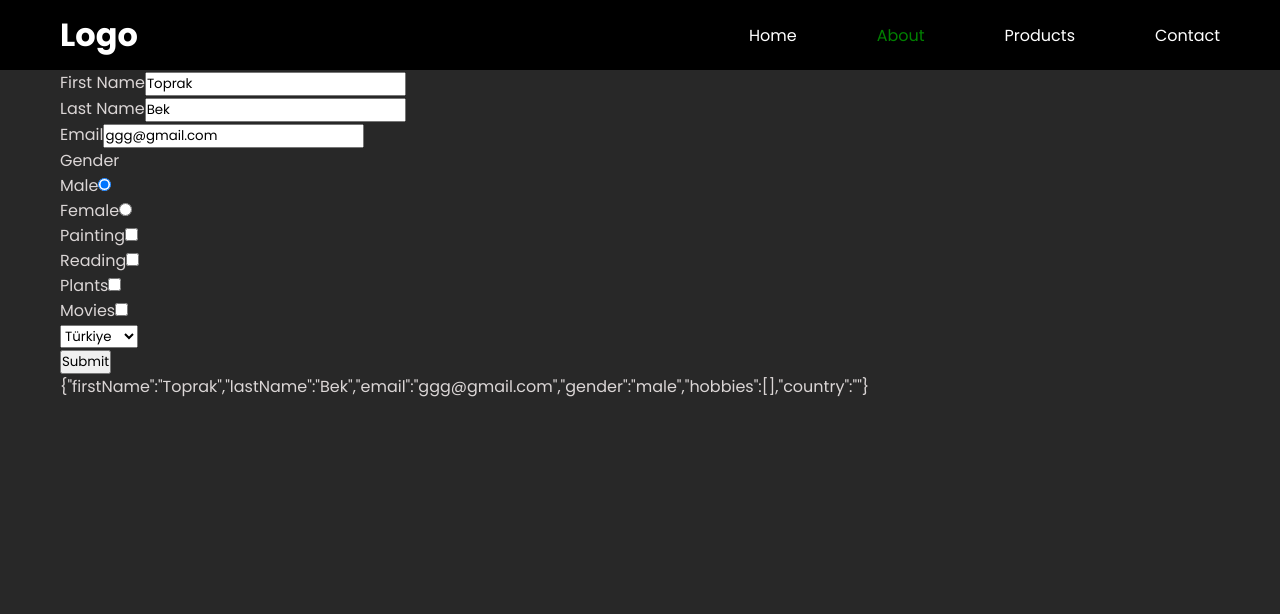
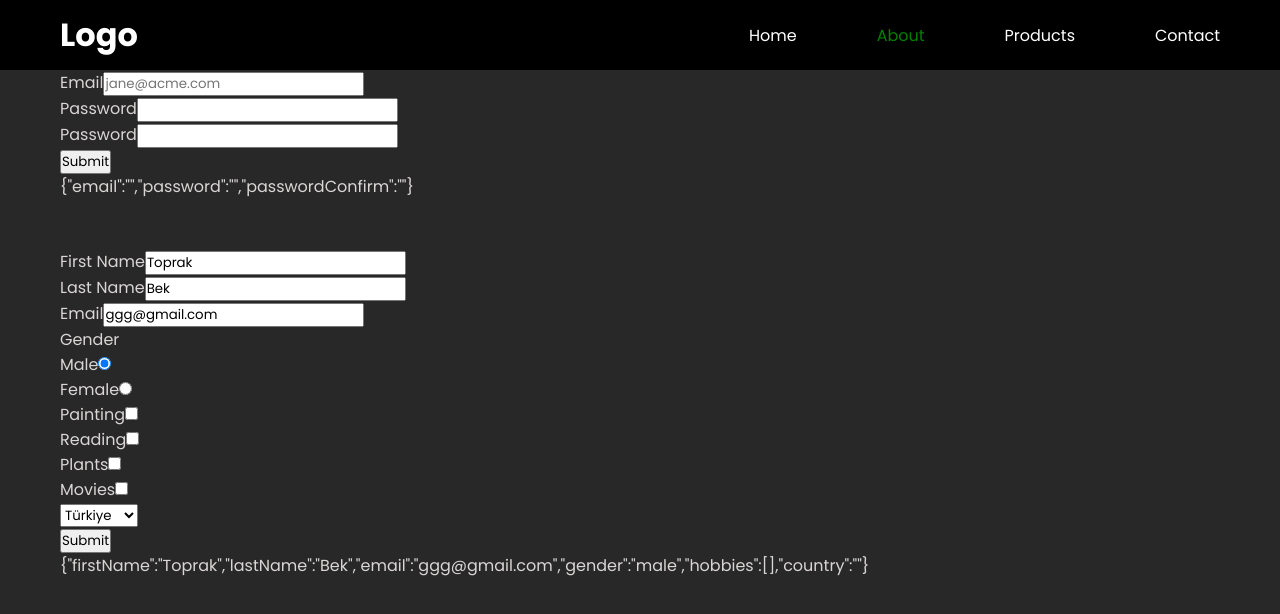
Before and after one commit to serhatbek/react-navbar-usercard, a React (Create React App) app: page /about in a window 1280 px wide. Shown: the top 614 px of the page. Built offline with nearby package versions, Linux system fonts and the light colour scheme.

Commit message:
form error messages

```diff
--- a/package.json
+++ b/package.json
@@ -12,7 +12,8 @@
     "react-dom": "^18.2.0",
     "react-router-dom": "^6.3.0",
     "react-scripts": "5.0.1",
-    "web-vitals": "^2.1.4"
+    "web-vitals": "^2.1.4",
+    "yup": "^0.32.11"
   },
   "scripts": {
     "start": "react-scripts start",
--- /dev/null
+++ b/src/components/Form/LoginForm.js
@@ -0,0 +1,68 @@
+import { useFormik } from 'formik';
+
+import validationSchema from './validationSchema';
+
+const LoginForm = () => {
+  const { handleSubmit, handleChange, handleBlur, values, errors, touched } =
+    useFormik({
+      initialValues: {
+        email: '',
+        password: '',
+        passwordConfirm: '',
+      },
+      onSubmit: (values) => {
+        console.log(values, null, 2);
+      },
+      validationSchema,
+    });
+  return (
+    <form onSubmit={handleSubmit}>
+      <div className='form__row'>
+        <label htmlFor='email'>Email</label>
+        <input
+          name='email'
+          placeholder='jane@acme.com'
+          type='email'
+          value={values.email}
+          onChange={handleChange}
+          onBlur={handleBlur}
+        />
+        {errors.email && touched.email && <div>{errors.email}</div>}
+      </div>
+
+      <div className='form__row'>
+        <label htmlFor='password'>Password</label>
+        <input
+          type='password'
+          name='password'
+          value={values.password}
+          onChange={handleChange}
+          onBlur={handleBlur}
+        />
+        {errors.email && touched.password && <div>{errors.password}</div>}
+      </div>
+
+      <div className='form__row'>
+        <label htmlFor='passwordConfirm'>Password</label>
+        <input
+          type='password'
+          name='passwordConfirm'
+          value={values.passwordConfirm}
+          onChange={handleChange}
+          onBlur={handleBlur}
+        />
+        {errors.email && touched.passwordConfirm && (
+          <div>{errors.passwordConfirm}</div>
+        )}
+      </div>
+
+      <div className='form__action'>
+        <button type='submit'>Submit</button>
+      </div>
+
+      <div>{JSON.stringify(values)}</div>
+    </form>
+  );
+};
+
+export default LoginForm;
--- /dev/null
+++ b/src/components/Form/validationSchema.js
@@ -0,0 +1,15 @@
+import * as yup from 'yup';
+
+const validationSchema = yup.object().shape({
+  email: yup.string().email('Geçerli bir email girin').required('Zorunlu alan'),
+  password: yup
+    .string()
+    .min(6, 'En az 6 rakam olmalı!')
+    .required('Zorunlu alan'),
+  passwordConfirm: yup
+    .string()
+    .min(6, 'En az 6 rakam olmalı!')
+    .oneOf([yup.ref('password')], 'Password ile aynı olmalı!'),
+});
+
+export default validationSchema;
--- a/src/pages/About/About.js
+++ b/src/pages/About/About.js
@@ -1,8 +1,12 @@
 import BasicFormik from '../../components/Form/BasicFormik';
+import LoginForm from '../../components/Form/LoginForm';
 
 const About = () => {
   return (
     <div className='container'>
+      <LoginForm />
+      <br />
+      <br />
       <BasicFormik />
     </div>
   );
```
Also changed, not shown: src/components/Form/BasicFormik.js (+0 -25 lines), 1 other file (tests, documents, lock files or other folders).
